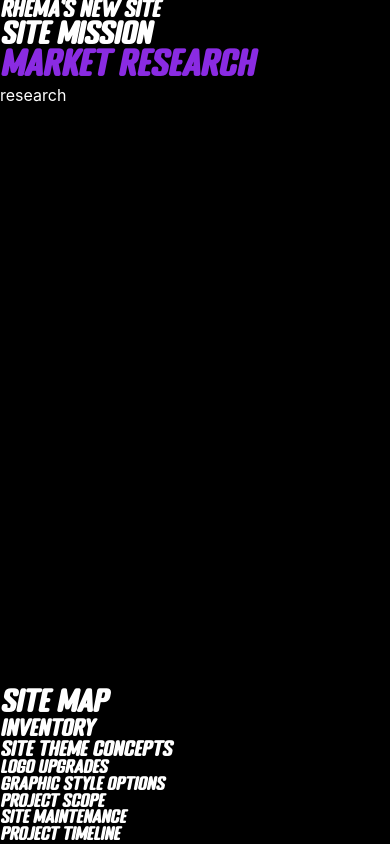
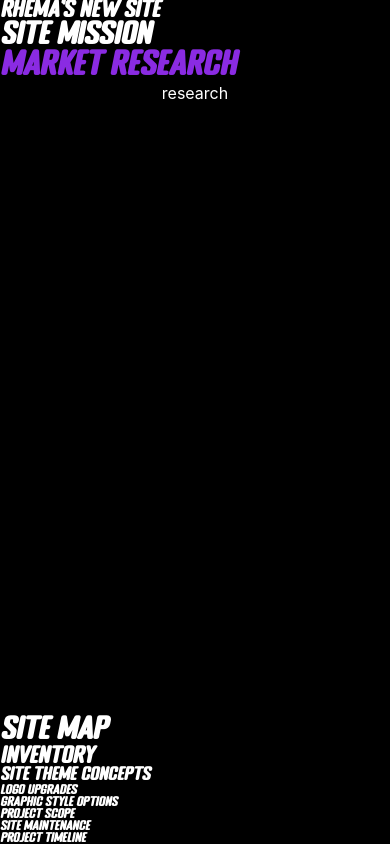
Before and after one commit to RoxanneTabuena/rhema-buyers-guide, a React (Create React App) app: page /mission in a window 390 px wide. Built offline with nearby package versions, Linux system fonts and the light colour scheme.

Commit message:
simplify style structure

```diff
--- a/src/components/root/root.module.css
+++ b/src/components/root/root.module.css
@@ -1,4 +1,4 @@
-/* general layout */
+/* global layout */
 .body{
     color: white;
     height: 100%;
@@ -11,35 +11,36 @@ footer{
     position: fixed;
     bottom: 0;
 }
-/* general  color*/
-.purple{
-    color: blueviolet;
-}
 
-/* general nav items */
-.link{
-    font-family: 'Titles';
-    width: 100%;
-}
-/* viewport layout */
 .viewport {
     height: 100%;
     overflow: scroll;
     transition: 'height 1s ease-in-out'
 }
 
-.viewport>*{
-    height: 100%;
+.curArt, .preview {
+    height: fit-content;
+    text-align: center;
+}
+/* global  color*/
+.purple{
+    color: blueviolet;
+}
+
+/* global nav items */
+.link{
+    font-family: 'Titles';
+    width: 100%;
 }
 
 /* mobile */
 @media only screen and (max-width: 480px) {
     /* mobile sizing */
     .link.xs{
-        font-size: .7rem;
+        font-size: .5rem;
     }
     .link.sm{
-        font-size: .8rem;
+        font-size: .7rem;
     }
     .link.m{
         font-size: .9rem;
@@ -48,7 +49,7 @@ footer{
         font-size: 1.2rem;
     }
     .link.xl{
-        font-size: 1.4rem;
+        font-size: 1.3rem;
     }
 }
 /* desktop */
```
